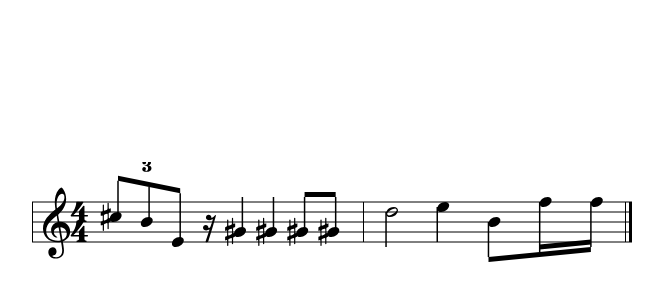
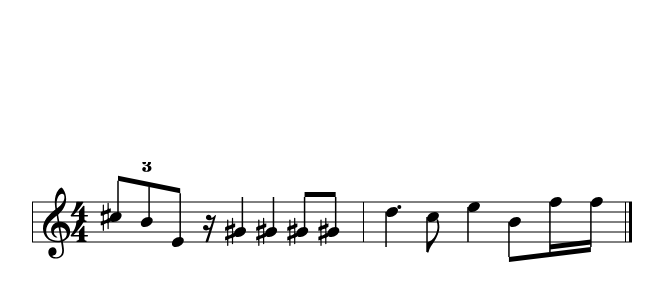
Before and after one commit to KarelVDW/mushee, a Next.js app in the folder apps/web/: page /sheet in a window 1280 px wide. Shown: the part 158-458 px from the top of the page, without its empty margins (308-971 px from the left). Built offline with nearby package versions, Linux system fonts and the light colour scheme.

Commit message:
feat: implement dotted notes

```diff
--- a/apps/web/src/app/sheet/page.tsx
+++ b/apps/web/src/app/sheet/page.tsx
@@ -25,7 +25,8 @@ const scoreData: ScoreInput = {
       voices: [
         {
           notes: [
-            { keys: ['D/5'], duration: 'h' },
+            { keys: ['D/5'], duration: 'q', dots: 1 },
+            { keys: ['C/5'], duration: '8' },
             { keys: ['E/5'], duration: 'q' },
             { keys: ['B/4'], duration: '8' },
             { keys: ['F/5'], duration: '16' },
--- a/apps/web/src/components/notation/NoteGroup.tsx
+++ b/apps/web/src/components/notation/NoteGroup.tsx
@@ -1,4 +1,4 @@
-import { STEM_WIDTH } from './constants'
+import { DOT_RADIUS, STEM_WIDTH } from './constants'
 import { Glyph } from './Glyph'
 import type { LayoutNote } from './types'
 
@@ -27,6 +27,11 @@ export function NoteGroup({ note }: NoteGroupProps) {
 
             {/* Flag (8th, 16th notes) */}
             {note.flag && <Glyph name={note.flag.glyphName} x={note.flag.x} y={note.flag.y} />}
+
+            {/* Augmentation dots */}
+            {note.dots?.map((dot, i) => (
+                <circle key={`dot-${i}`} cx={dot.x} cy={dot.y} r={DOT_RADIUS} fill="#000" />
+            ))}
         </g>
     )
 }
--- a/apps/web/src/components/notation/constants.ts
+++ b/apps/web/src/components/notation/constants.ts
@@ -70,3 +70,12 @@ export const TUPLET_OFFSET = 15;
 
 /** Scale for tuplet number glyphs (3/5 of normal notation scale) */
 export const TUPLET_NUMBER_SCALE = GLYPH_SCALE * (3 / 5);
+
+/** Augmentation dot radius in pixels */
+export const DOT_RADIUS = 2;
+
+/** Horizontal offset from notehead right edge to first dot center */
+export const DOT_NOTEHEAD_OFFSET = 5;
+
+/** Horizontal spacing between multiple dots (center to center) */
+export const DOT_SPACING = 5;
--- a/apps/web/src/components/notation/layout.ts
+++ b/apps/web/src/components/notation/layout.ts
@@ -6,6 +6,8 @@ import {
     BEAM_MAX_SLOPE,
     BEAM_WIDTH,
     CLEF_TIME_SIG_PADDING,
+    DOT_NOTEHEAD_OFFSET,
+    DOT_SPACING,
     LEDGER_LINE_EXTENSION,
     NUM_STAFF_LINES,
     PARTIAL_BEAM_LENGTH,
@@ -21,6 +23,7 @@ import {
 import { getGlyphWidth } from './glyph-utils'
 import {
     accidentalGlyphName,
+    applyDots,
     beamCount,
     durationToBeats,
     flagGlyphName,
@@ -98,10 +101,11 @@ function buildTupletMap(tuplets: TupletInput[] | undefined): Map<number, { tuple
 }
 
 /**
- * Get the effective beats for a note, applying tuplet multiplier if applicable.
+ * Get the effective beats for a note, applying dot multiplier and tuplet multiplier.
  */
-function effectiveBeats(duration: NoteInput['duration'], tuplet: TupletInput | undefined): number {
-    const beats = durationToBeats(duration)
+function effectiveBeats(duration: NoteInput['duration'], dots: number | undefined, tuplet: TupletInput | undefined): number {
+    let beats = durationToBeats(duration)
+    if (dots) beats = applyDots(beats, dots)
     if (!tuplet) return beats
     const notesOccupied = tuplet.notesOccupied ?? 2
     return beats * notesOccupied / tuplet.count
@@ -153,7 +157,7 @@ export function computeLayout(input: ScoreInput, width: number = 600, height: nu
             for (let ni = 0; ni < voice.notes.length; ni++) {
                 const note = voice.notes[ni]
                 const tupletInfo = tupletMap.get(ni)
-                beats += effectiveBeats(note.duration, tupletInfo?.tuplet)
+                beats += effectiveBeats(note.duration, note.dots, tupletInfo?.tuplet)
             }
             maxBeats = Math.max(maxBeats, beats)
         }
@@ -207,6 +211,34 @@ export function computeLayout(input: ScoreInput, width: number = 600, height: nu
     }
 
     return { width, height, staffLines, measures, barlines }
+}
+
+/**
+ * Compute dot positions for a note or rest.
+ * Dots are placed to the right of the notehead, shifted up by half a line
+ * distance if the note sits on a staff line (to avoid dots landing on lines).
+ */
+function computeDotPositions(
+    numDots: number | undefined,
+    noteRightX: number,
+    noteY: number,
+    noteLine: number,
+): { x: number; y: number }[] | undefined {
+    if (!numDots || numDots <= 0) return undefined
+    const dots: { x: number; y: number }[] = []
+
+    // If the note sits on a line (integer noteLine), shift dots up by half a space
+    const onLine = Number.isInteger(noteLine)
+    const dotY = onLine ? noteY - STAVE_LINE_DISTANCE / 2 : noteY
+
+    for (let i = 0; i < numDots; i++) {
+        dots.push({
+            x: noteRightX + DOT_NOTEHEAD_OFFSET + i * DOT_SPACING,
+            y: dotY,
+        })
+    }
+
+    return dots
 }
 
 function computeMeasureLayout(
@@ -265,7 +297,7 @@ function computeMeasureLayout(
             const note = voice.notes[ni]
             beatPositions.add(beat)
             const tupletInfo = tupletMap.get(ni)
-            beat += effectiveBeats(note.duration, tupletInfo?.tuplet)
+            beat += effectiveBeats(note.duration, note.dots, tupletInfo?.tuplet)
         }
     }
     const sortedBeats = Array.from(beatPositions).sort((a, b) => a - b)
@@ -316,7 +348,8 @@ function computeMeasureLayout(
                 const rLine = restLine(noteInput.duration)
                 const noteY = getYForNote(rLine, staveY)
                 const glyphName = restGlyphForDuration(noteInput.duration)
-                const layoutNote: LayoutNote = { x, y: noteY, glyphName, ledgerLines: [] }
+                const dots = computeDotPositions(noteInput.dots, x + noteheadWidth, noteY, rLine)
+                const layoutNote: LayoutNote = { x, y: noteY, glyphName, dots, ledgerLines: [] }
                 allNoteLayouts.push({
                     note: layoutNote,
                     input: noteInput,
@@ -375,7 +408,10 @@ function computeMeasureLayout(
                         y2: ly,
                     }))
 
-                    const layoutNote: LayoutNote = { x, y: noteY, glyphName, accidental: accidentalLayout, stem, flag, ledgerLines }
+                    // Dots
+                    const dots = computeDotPositions(noteInput.dots, x + noteheadWidth, noteY, noteLine)
+
+                    const layoutNote: LayoutNote = { x, y: noteY, glyphName, accidental: accidentalLayout, stem, flag, dots, ledgerLines }
                     allNoteLayouts.push({
                         note: layoutNote,
                         input: noteInput,
@@ -388,7 +424,7 @@ function computeMeasureLayout(
                 }
             }
 
-            beat += effectiveBeats(noteInput.duration, tupletInfo?.tuplet)
+            beat += effectiveBeats(noteInput.duration, noteInput.dots, tupletInfo?.tuplet)
         }
     }
 
@@ -448,7 +484,7 @@ function identifyPotentialBeamGroups(
             }
             currentIndices = []
             currentLines = []
-            beat += effectiveBeats(note.duration, tupletInfo?.tuplet)
+            beat += effectiveBeats(note.duration, note.dots, tupletInfo?.tuplet)
             continue
         }
 
@@ -461,7 +497,7 @@ function identifyPotentialBeamGroups(
 
             if (!sameTuplet) {
                 const prevNote = notes[prevNi]
-                const prevBeat = beat - effectiveBeats(prevNote.duration, prevTupletInfo?.tuplet)
+                const prevBeat = beat - effectiveBeats(prevNote.duration, prevNote.dots, prevTupletInfo?.tuplet)
                 const prevBeatBoundary = Math.floor(prevBeat)
                 const nextBeatBoundary = Math.floor(beat)
 
@@ -480,7 +516,7 @@ function identifyPotentialBeamGroups(
         const avgLine = note.keys.reduce((sum, key) => sum + pitchToLine(key, clef), 0) / note.keys.length
         currentLines.push(avgLine)
 
-        beat += effectiveBeats(note.duration, tupletInfo?.tuplet)
+        beat += effectiveBeats(note.duration, note.dots, tupletInfo?.tuplet)
     }
 
     if (currentIndices.length >= 2) {
--- a/apps/web/src/components/notation/note-utils.ts
+++ b/apps/web/src/components/notation/note-utils.ts
@@ -162,6 +162,15 @@ export function isBeamable(duration: Duration): boolean {
 }
 
 /**
+ * Apply dot multiplier to a beat count.
+ * 1 dot = 1.5x, 2 dots = 1.75x, formula: beats * (2 - 1/(2^dots))
+ */
+export function applyDots(beats: number, dots: number): number {
+    if (dots <= 0) return beats
+    return beats * (2 - 1 / Math.pow(2, dots))
+}
+
+/**
  * Convert a duration to the number of quarter-note beats.
  */
 export function durationToBeats(duration: Duration): number {
--- a/apps/web/src/components/notation/types.ts
+++ b/apps/web/src/components/notation/types.ts
@@ -8,6 +8,7 @@ export type BarlineType = 'single' | 'double' | 'end' | 'none';
 export interface NoteInput {
   keys: string[]; // e.g. ['C#/5'], ['B/4']
   duration: Duration;
+  dots?: number; // 1 = dotted, 2 = double-dotted
 }
 
 export interface TupletInput {
@@ -56,6 +57,7 @@ export interface LayoutNote {
   accidental?: LayoutGlyph;
   stem?: { x: number; y1: number; y2: number };
   flag?: LayoutGlyph;
+  dots?: { x: number; y: number }[];
   ledgerLines: LayoutLine[];
 }
 
```
